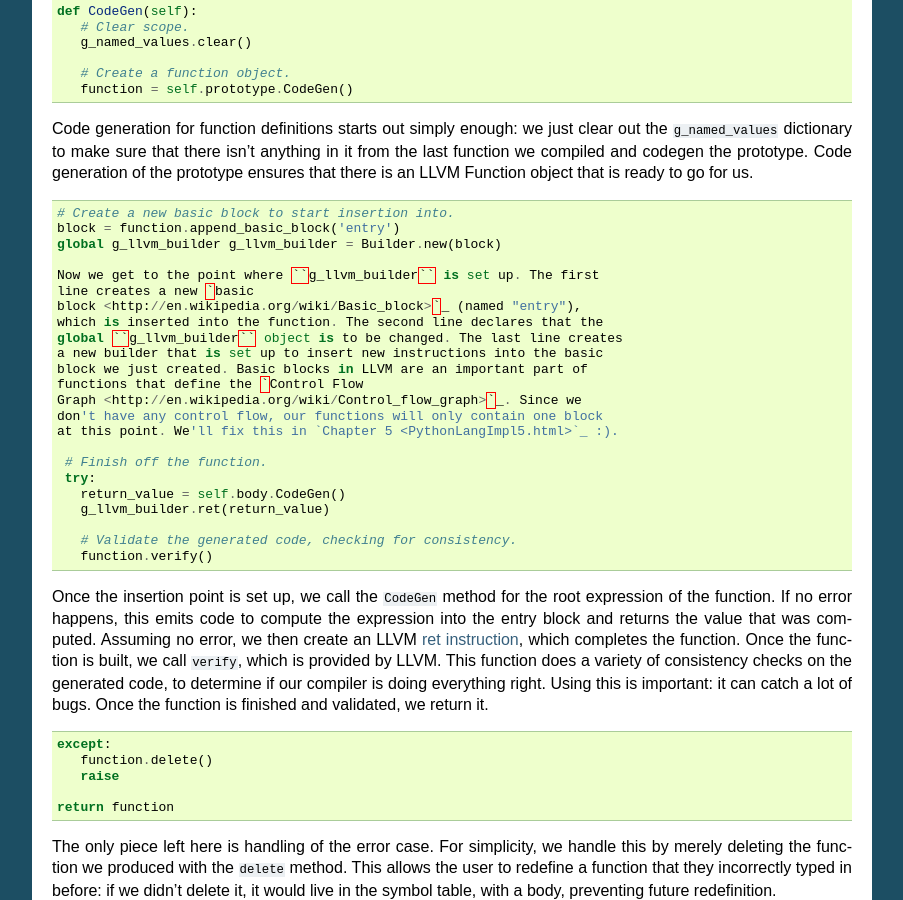
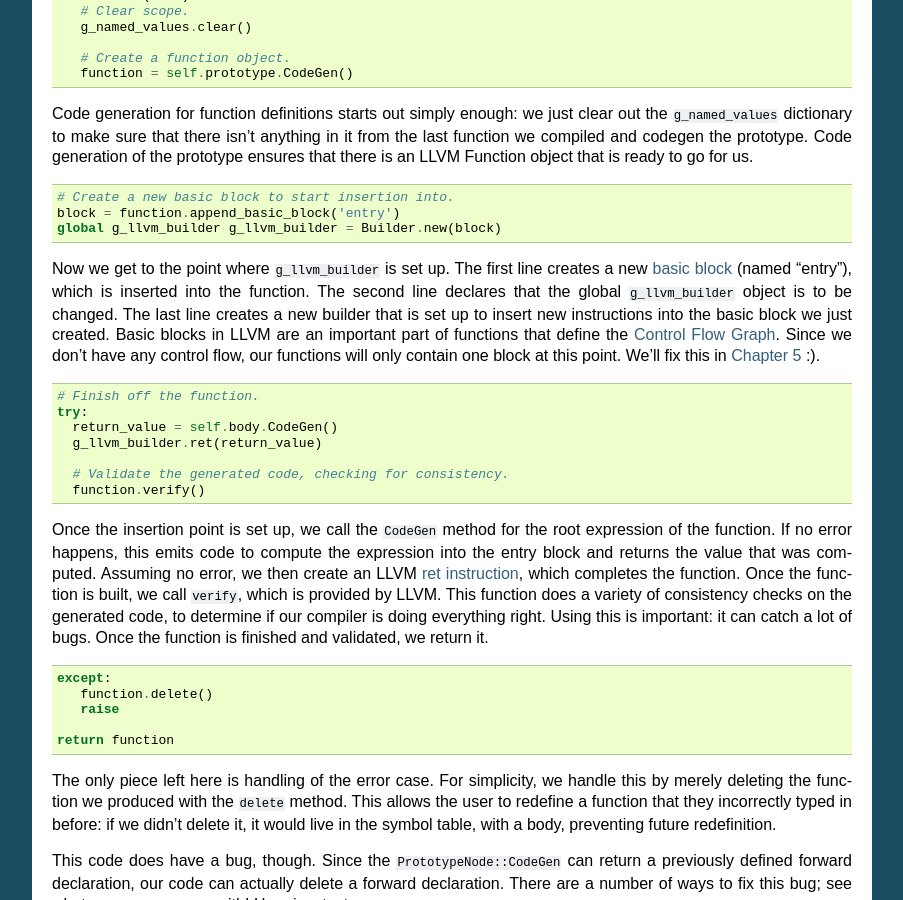
Before and after one commit to llvmpy/llvmpy, a Sphinx documentation site: the page built from docs/source/doc/kaleidoscope/PythonLangImpl3.rst, in a window 1280 px wide and 900 px high, scrolled down 4688 px. Shown: the whole window, without its empty margins (198-1101 px from the left). Built offline with Sphinx 7.4.7, drawn with Linux system fonts in a browser that asks for light colours; pages that are not in the unit, such as notebooks, are missing from menus; some of the changed text lies outside the part shown.

Commit message:
Minor formatting changes to docs.

```diff
--- a/docs/source/doc/kaleidoscope/PythonLangImpl3.rst
+++ b/docs/source/doc/kaleidoscope/PythonLangImpl3.rst
@@ -34,8 +34,7 @@ First we define code generation methods in each AST node class:
 
 .. code-block:: python
 
-   # Expression class for numeric literals like
-   "1.0".
+   # Expression class for numeric literals like "1.0".
    class NumberExpressionNode(ExpressionNode):
 
       def __init__(self, value):
@@ -54,6 +53,8 @@ First we define code generation methods in each AST node class:
          ...
 
    ...
+
+
 
 
 
@@ -84,6 +85,8 @@ during code generation:
    # A dictionary that keeps track of which values are defined in the current scope
    # and what their LLVM representation is.
    g_named_values = {}
+
+
 
 
 
@@ -124,6 +127,8 @@ First we'll do numeric literals:
 
    def CodeGen(self):
       return Constant.real(Type.double(), self.value)
+
+
 
 
 
@@ -305,8 +310,8 @@ the function call code above.
 
 .. code-block:: python
 
-   # If the name conflicted, there was already
-   something with the same name. # If it has a body, don't allow redefinition or reextern.
+   # If the name conflicted, there was already something with the same name.
+   # If it has a body, don't allow redefinition or reextern.
    if function.name != self.name:
       function.delete()
       function = g_llvm_module.get_function_named(self.name)
@@ -407,17 +412,23 @@ LLVM Function object that is ready to go for us.
    block = function.append_basic_block('entry')
    global g_llvm_builder g_llvm_builder = Builder.new(block)
 
-   Now we get to the point where ``g_llvm_builder`` is set up. The first
-   line creates a new `basic
-   block <http://en.wikipedia.org/wiki/Basic_block>`_ (named "entry"),
-   which is inserted into the function. The second line declares that the
-   global ``g_llvm_builder`` object is to be changed. The last line creates
-   a new builder that is set up to insert new instructions into the basic
-   block we just created. Basic blocks in LLVM are an important part of
-   functions that define the `Control Flow
-   Graph <http://en.wikipedia.org/wiki/Control_flow_graph>`_. Since we
-   don't have any control flow, our functions will only contain one block
-   at this point. We'll fix this in `Chapter 5 <PythonLangImpl5.html>`_ :).
+
+
+
+
+Now we get to the point where ``g_llvm_builder`` is set up. The first
+line creates a new `basic
+block <http://en.wikipedia.org/wiki/Basic_block>`_ (named "entry"),
+which is inserted into the function. The second line declares that the
+global ``g_llvm_builder`` object is to be changed. The last line creates
+a new builder that is set up to insert new instructions into the basic
+block we just created. Basic blocks in LLVM are an important part of
+functions that define the `Control Flow
+Graph <http://en.wikipedia.org/wiki/Control_flow_graph>`_. Since we
+don't have any control flow, our functions will only contain one block
+at this point. We'll fix this in `Chapter 5 <PythonLangImpl5.html>`_ :).
+
+.. code-block:: python
 
     # Finish off the function.
     try:
```
